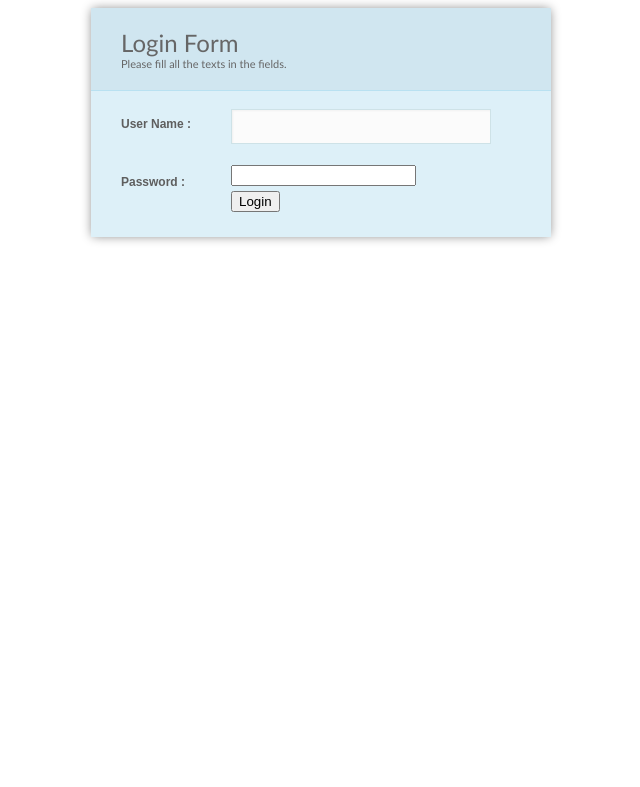
After one commit to karthagokul/cloud-testing, a PHP site: page /login.php in a window 1280 px wide. The commit adds this page. Shown: the top 787 px of the page, without its empty margins (319-959 px from the left). Run offline with PHP 8.4, Linux system fonts and the light colour scheme.

Commit message:
Added Login Form

```diff
--- a/GTestCloud/index_style.css
+++ b/GTestCloud/index_style.css
@@ -45,3 +45,84 @@ color:#FF0000;
     position: relative;
     font-size: 60%;
 }
+
+/* Elegant Aero */
+.elegant-aero {
+    width: 400px;
+    margin-right: auto;
+    margin-left: auto;
+    background: #DDF0F8;
+    padding: 30px 30px 20px 30px;
+    box-shadow: #868686 0 0px 10px -1px;
+    -webkit-box-shadow: #868686 0 0px 10px -1px;
+    font: 12px Arial, Helvetica, sans-serif;
+    color: #666;
+}
+.elegant-aero  h1{
+    font: 24px "Trebuchet MS", Arial, Helvetica, sans-serif;
+    padding: 20px 10px 20px 30px;
+    display: block;
+    background: #D0E6F0;
+    margin-top: -30px;
+    margin-left: -30px;
+    margin-right: -30px;
+    border-bottom: 1px solid #B9E1F1;
+}
+.elegant-aero h1>span {
+    display: block;
+    font-size: 11px;
+}
+
+.elegant-aero label>span {
+    float: left;
+    margin-top: 10px;
+    color: #5E5E5E;
+}
+.elegant-aero label {
+    display: block;
+    margin: 0px 0px 5px;
+}
+.elegant-aero label>span {
+    float: left;
+    width: 100px;
+    text-align: left;
+    padding-right: 10px;
+    margin-top: 10px;
+    font-weight: bold;
+}
+.elegant-aero input[type="text"], .elegant-aero input[type="email"], .elegant-aero textarea, .elegant-aero select {
+    color: #888;
+    width: 65%;
+    padding: 5px 4px 0px 5px;
+    margin-top: 2px;
+    margin-right: 6px;
+    margin-bottom: 16px;
+    border: 1px solid #CEE2E7;
+    background: #FBFBFB;
+    outline: 0;
+    -webkit-box-shadow: inset 1px 1px 2px rgba(200, 200, 200, 0.2);
+    box-shadow: inset 1px 1px 2px rgba(200, 200, 200, 0.2);
+    font: 200 24px/24px Arial, Helvetica, sans-serif;
+}
+.elegant-aero textarea{
+    height:100px;
+}
+.elegant-aero select {
+    background: #fbfbfb url('down-arrow.png') no-repeat right;
+    background: #fbfbfb url('down-arrow.png') no-repeat right;
+   appearance:none;
+    -webkit-appearance:none;
+   -moz-appearance: none;
+    text-indent: 0.01px;
+    text-overflow: '';
+    width: 67%;
+}
+.elegant-aero .button{
+    padding: 10px 30px 10px 30px;
+    background: #66C1E4;
+    border: none;
+    color: #FFF;
+}
+.elegant-aero .button:hover{
+    background: #3EB1DD;
+}
--- /dev/null
+++ b/GTestCloud/login.php
@@ -0,0 +1,56 @@
+<html>
+    <head>
+        <title>Login</title>
+        <link href="index_style.css" rel="stylesheet" type="text/css" />
+    </head>
+    <body>
+        <?php
+        if (!isset($_POST['submit'])) {
+            ?>
+            <form class="elegant-aero" action="<?= $_SERVER['PHP_SELF'] ?>" method="post">
+                <h1>Login Form
+                    <span>Please fill all the texts in the fields.</span>
+                </h1>
+                <label>
+                    <span>User Name :</span>
+                    <input type="text" name="username" />
+                </label>
+
+                <label>
+                    <span>Password :</span>
+                    <input type="password" name="password" />
+                </label>
+
+                <label>
+                    <span>&nbsp;</span>
+                    <input type="submit" name="submit" value="Login" />
+                </label>
+            </form>
+            <?php
+        } else {
+            require_once("./constants.php");
+            global $DBServer, $DBName, $DBUser, $DBPass;
+            $mysqli = new mysqli($DBServer, $DBUser, $DBPass, $DBName);
+            # check connection
+            if ($mysqli->connect_errno) {
+                echo "<p>MySQL error no {$mysqli->connect_errno} : {$mysqli->connect_error}</p>";
+                exit();
+            }
+
+            $username = $_POST['username'];
+            $password = $_POST['password'];
+
+            $sql = "SELECT * from users WHERE username LIKE '{$username}' AND password LIKE '{$password}' LIMIT 1";
+            $result = $mysqli->query($sql);
+            if (!$result->num_rows == 1) {
+                echo "<p>Invalid username/password combination</p>";
+            } else {
+                echo "<p>Logged in successfully</p>";
+                session_start();
+                $_SESSION['username']=$username;
+                header('Location: viewall.php');
+            }
+        }
+        ?>
+    </body>
+</html>
```
Also changed, not shown: GTestCloud/register.php (added, +101 -0 lines), GTestCloud/viewall.php (added, +162 -0 lines).
